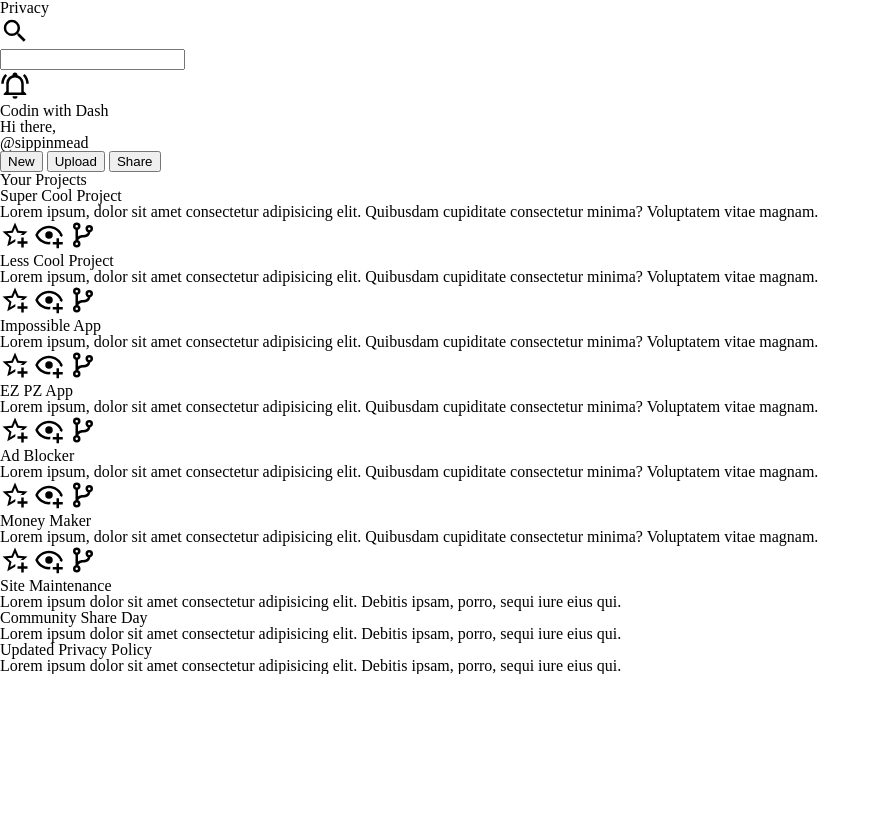
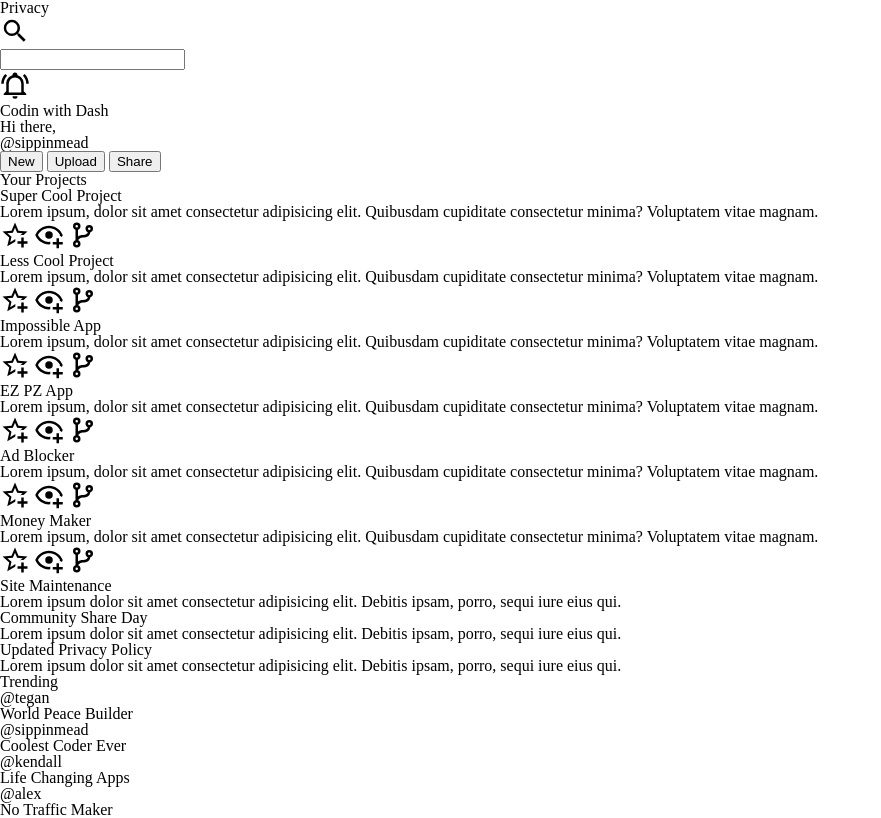
Before and after one commit to meadDashSolomon/admin-page, a plain HTML site: page index.html in a window 1280 px wide. Shown: the part 474-1292 px from the top of the page, without its empty margins (0-881 px from the left). Before the commit the page ends 1148 px from the top, so only its background shows below. Drawn offline with Linux system fonts and the light colour scheme.

Commit message:
completed html. added trending section

```diff
--- a/index.html
+++ b/index.html
@@ -215,6 +215,42 @@
           </li>
         </ul>
       </div>
+
+      <!-- Trending § -->
+      <div class="trending">
+        <h3>Trending</h3>
+        <ul class="card">
+          <!-- List of all trending people -->
+          <li class="trend trend-1">
+            <div class="gh-avatar"></div>
+            <div class="account">
+              <p class="username">@tegan</p>
+              <p class="name card-text">World Peace Builder</p>
+            </div>
+          </li>
+          <li class="trend trend-2">
+            <div class="gh-avatar2"></div>
+            <div class="account">
+              <p class="username">@sippinmead</p>
+              <p class="name card-text">Coolest Coder Ever</p>
+            </div>
+          </li>
+          <li class="trend trend-3">
+            <div class="gh-avatar3"></div>
+            <div class="account">
+              <p class="username">@kendall</p>
+              <p class="name card-text">Life Changing Apps</p>
+            </div>
+          </li>
+          <li class="trend trend-4">
+            <div class="gh-avatar4"></div>
+            <div class="account">
+              <p class="username">@alex</p>
+              <p class="name card-text">No Traffic Maker</p>
+            </div>
+          </li>
+        </ul>
+      </div>
     </main>
   </body>
 </html>
```
